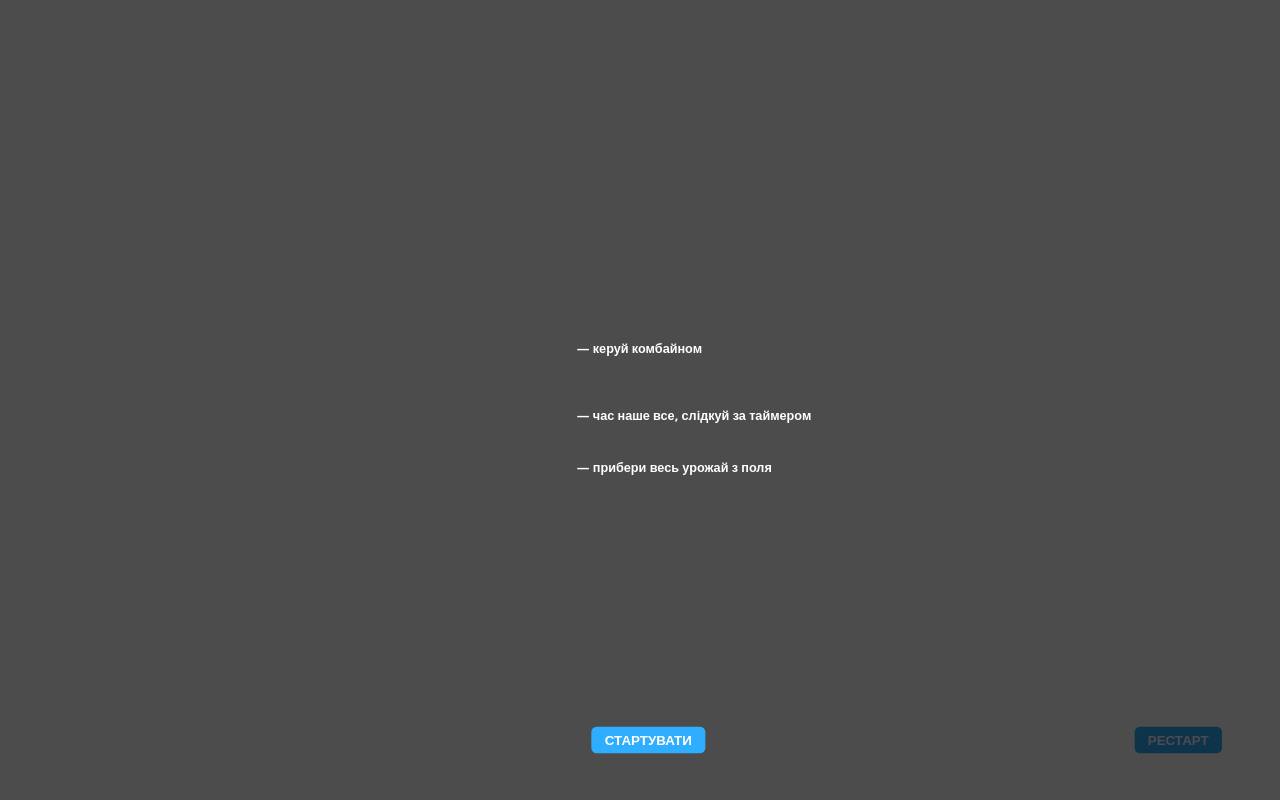
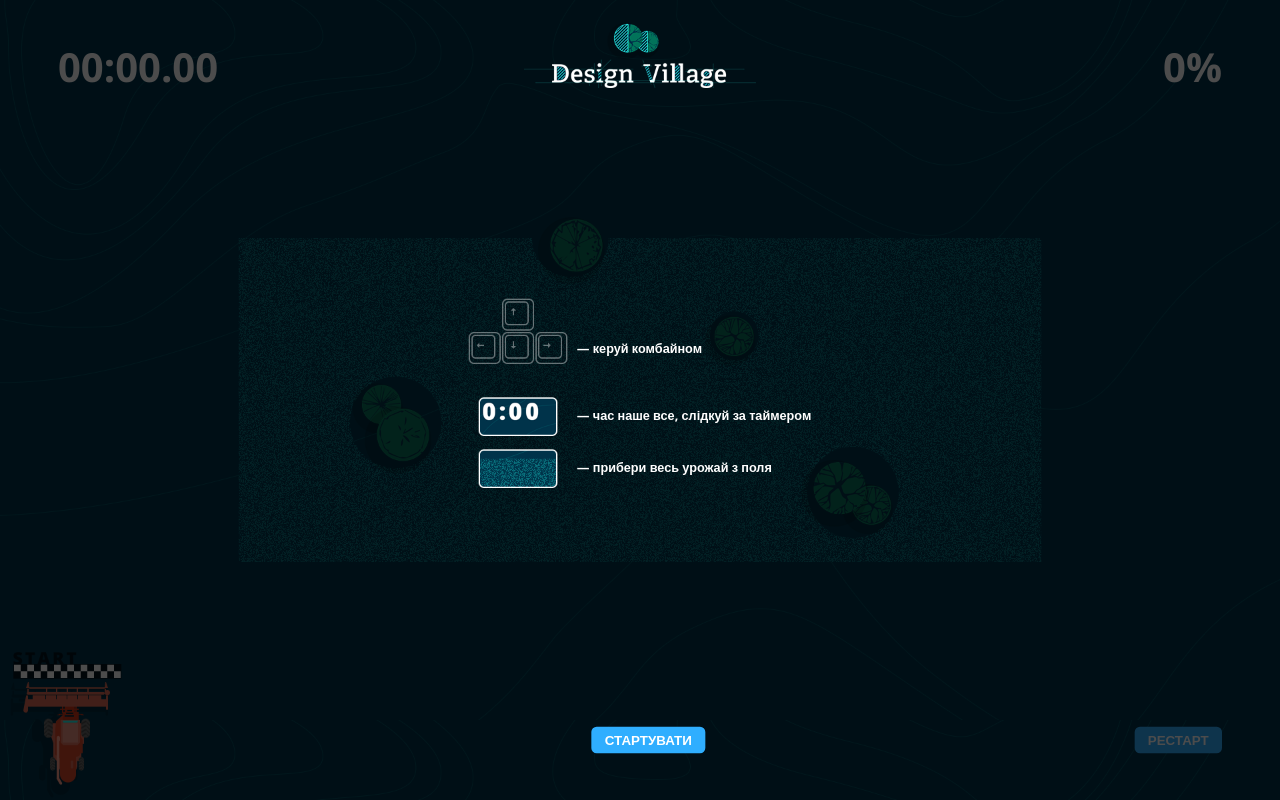
Before and after one commit to infernalmaster/design_village_game, a website: page index.html in a window 1280 px wide. Drawn offline with nearby package versions, Linux system fonts and the light colour scheme; the site is published under a folder, as on GitHub Pages, so addresses that start at the root find nothing.

Commit message:
path fix

```diff
--- a/farm/index.js
+++ b/farm/index.js
@@ -114,4 +114,4 @@ app_id=145634995501895
   }
   tick();
 }
-filedImage.src = '/farm/field.png';
+filedImage.src = 'farm/field.png';
--- a/index.html
+++ b/index.html
@@ -28,7 +28,7 @@
     }
     #game {
       font-family: 'Open Sans', sans-serif;
-      background: url('/farm/bg.png');
+      background: url('farm/bg.png');
       width: 100%;
       height: 100%;
       position: relative;
@@ -39,7 +39,7 @@
       margin: auto;
       left: 0; right: 0;
       top: 34px;
-      background: url(/farm/logo.png);
+      background: url('farm/logo.png');
       width: 348px;
       height: 98px;
       z-index: 5;
@@ -48,14 +48,14 @@
     #startLine {
       position: absolute;
       left: 20px;
-      background: url(/farm/start.png);
+      background: url('farm/start.png');
       width: 162px;
       height: 40px;
       bottom: 182px;
     }
 
     #combain {
-      background: url(/farm/combain.png);
+      background: url('farm/combain.png');
       height: 130px;
       margin-top: -65px;
 
@@ -66,7 +66,7 @@
     }
 
     #combainShadow {
-      background: url(/farm/combainShadow.png);
+      background: url('farm/combainShadow.png');
       height: 148px;
       margin-top: -74px;
 
@@ -84,7 +84,7 @@
       position: absolute;
       width: 100%;
       height: 100%;
-      background: url('/farm/trees.png') no-repeat center center;
+      background: url('farm/trees.png') no-repeat center center;
     }
 
     #score {
@@ -187,7 +187,7 @@
     .pi_im1 {
       display: inline-block;
       vertical-align: bottom;
-      background: url('/farm/i-arrows.png');
+      background: url('farm/i-arrows.png');
 
       width: 148px;
       height: 98px;
@@ -197,7 +197,7 @@
     .pi_im2 {
       display: inline-block;
       vertical-align: middle;
-      background: url('/farm/i-timer.png');
+      background: url('farm/i-timer.png');
 
       width: 118px;
       height: 58px;
@@ -207,7 +207,7 @@
     .pi_im3 {
       display: inline-block;
       vertical-align: middle;
-      background: url('/farm/i-field.png');
+      background: url('farm/i-field.png');
 
       width: 118px;
       height: 58px;
```
Also changed, not shown: bundle.js, 1 other file.
